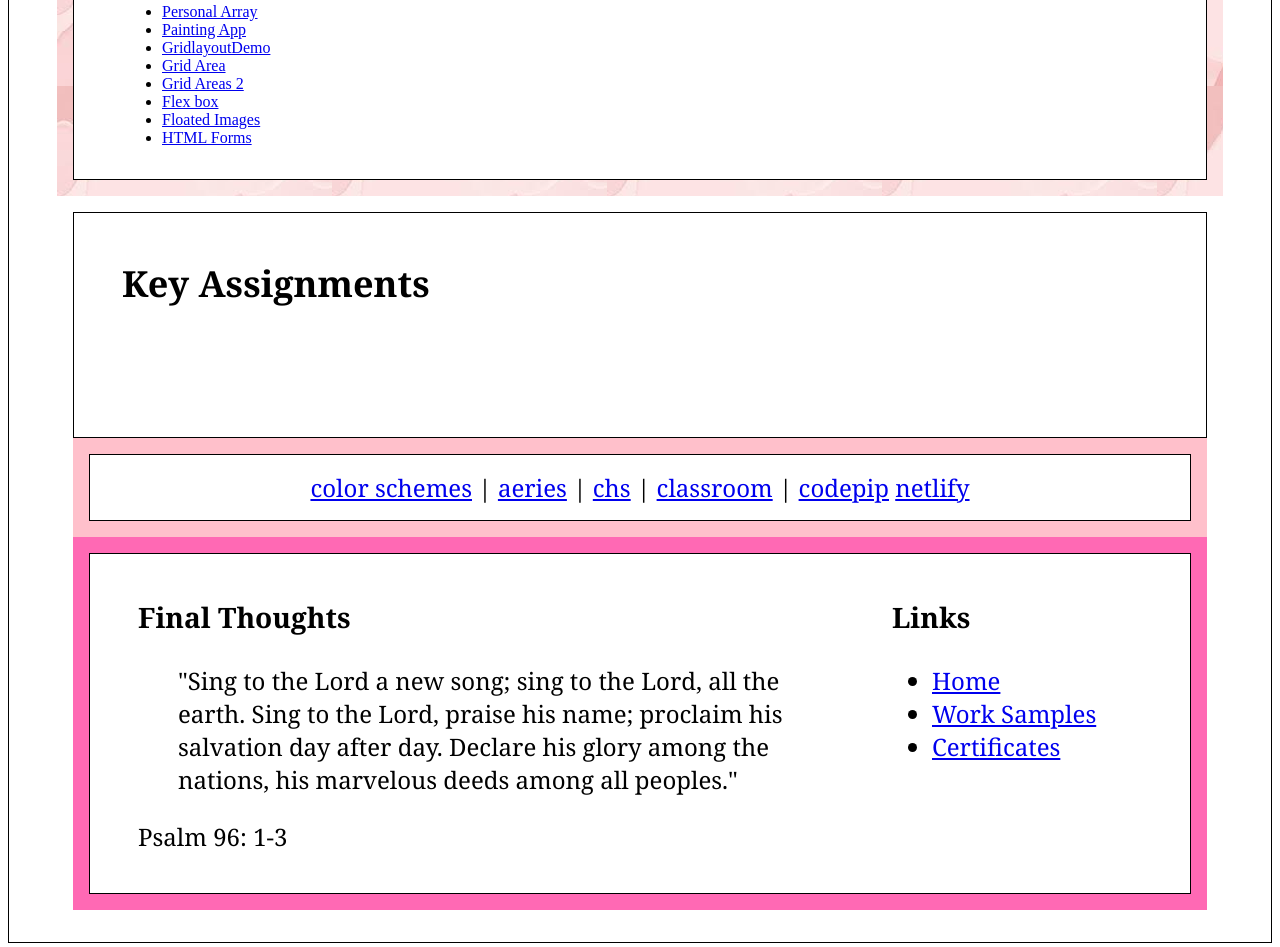
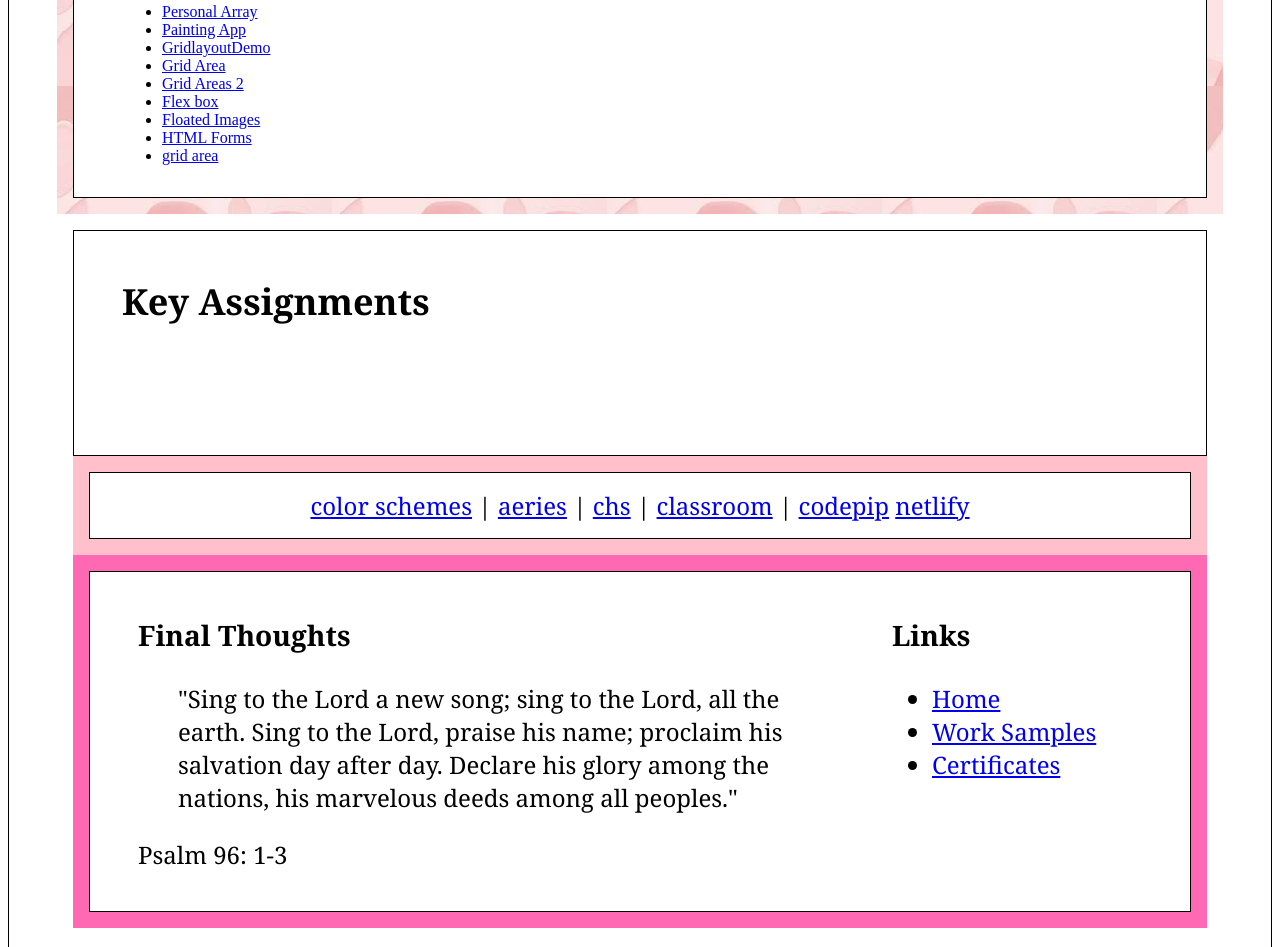
Before and after one commit to Kmagd463/kmagdaleno032024, a plain HTML site: page index.html in a window 1280 px wide. Shown: the part 1852-2799 px from the top of the page. Drawn offline with Linux system fonts and the light colour scheme.

Commit message:
Updated Portfolio

```diff
--- a/index.html
+++ b/index.html
@@ -332,6 +332,7 @@
                 <li><a href="Demos/FlexBoxList/flexboxlist.html">Flex box</a></li>
                 <li><a href="Demos/FloatedImages/floatedimages.html">Floated Images</a></li>
                 <li><a href="Demos/HTMLForms/htmlforms.html">HTML Forms</a></li>
+            <li><a href="Semester2/PersonalArray/GridLayout/gridlayout.html">grid area</a></li>
             </ul>
 
         </div>
```
